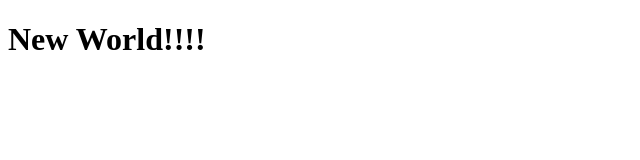
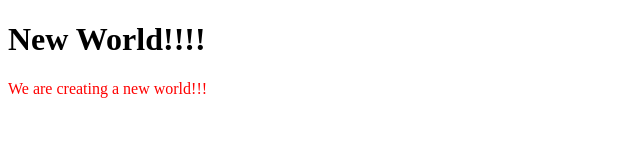
Before and after one commit to Nan-151/testGit, a plain HTML site: page index.html in a window 1280 px wide. Shown: the whole page, without its empty margins (0-640 px from the left). Drawn offline with Linux system fonts and the light colour scheme.

Commit message:
#2 add new p and red color.

```diff
--- a/index.html
+++ b/index.html
@@ -8,5 +8,8 @@
 </head>
 <body>
     <h1>New World!!!!</h1>
+    <p style="color: red;">
+        We are creating a new world!!!
+    </p>
 </body>
 </html>
```
